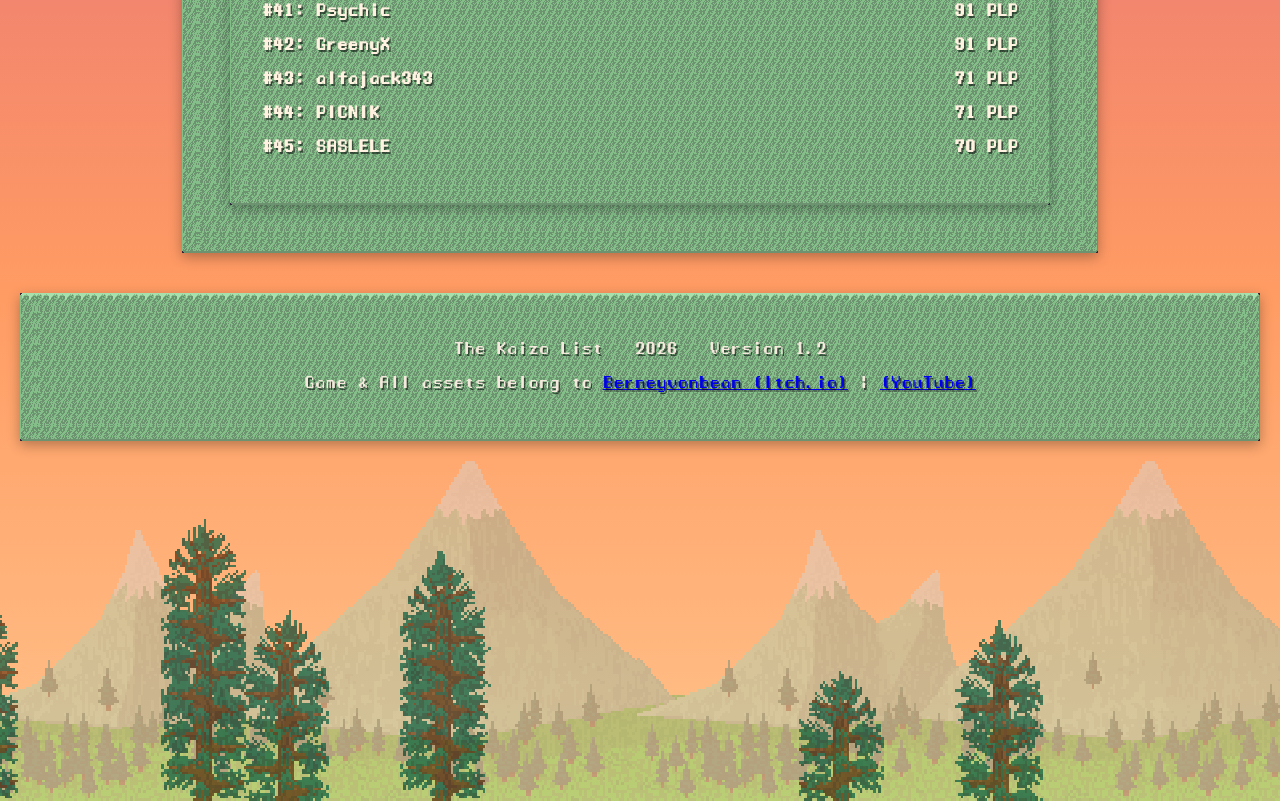
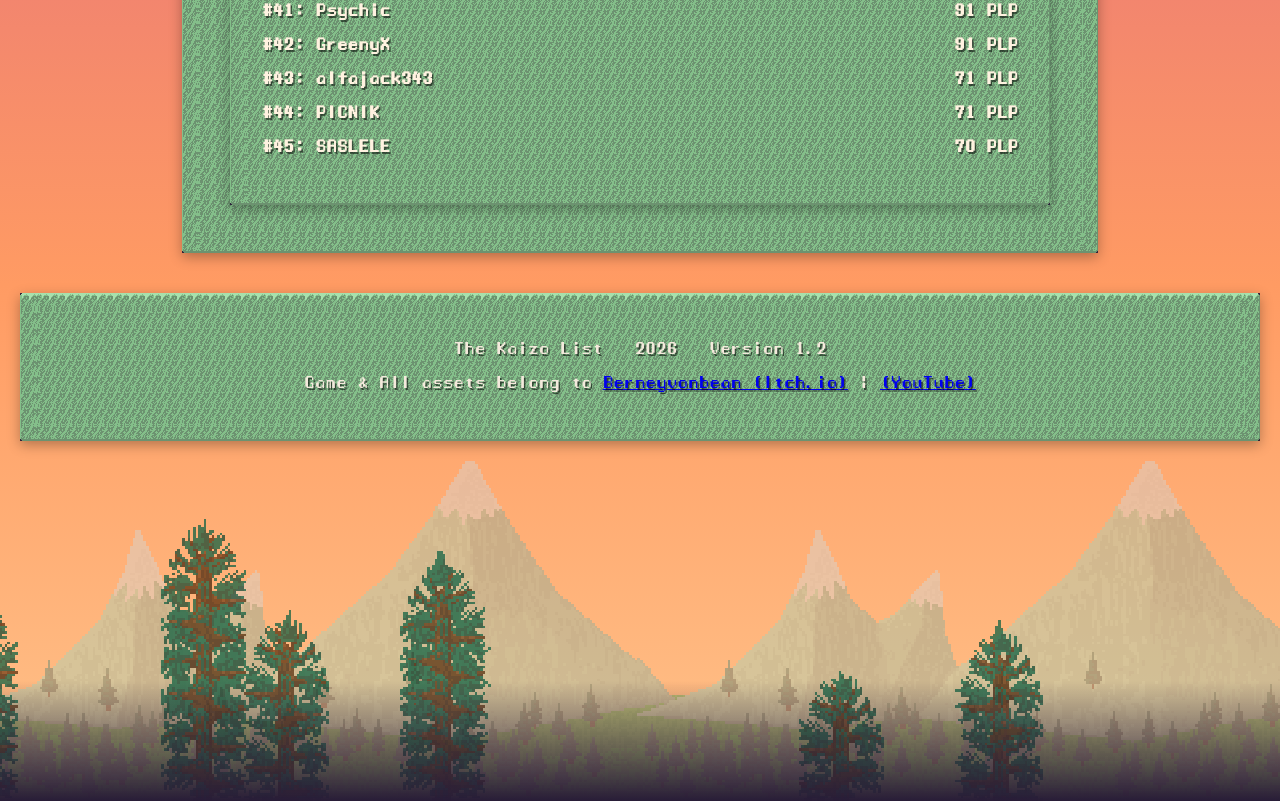
Before and after one commit to GerminULB/KaizoList, a plain HTML site: page PlayerList/index.html in a window 1280 px wide. Shown: the part 1782-2583 px from the top of the page. Drawn offline with Linux system fonts and the light colour scheme; files whose address does not match are found by name.

Commit message:
Update index.html

```diff
--- a/PlayerList/index.html
+++ b/PlayerList/index.html
@@ -8,8 +8,6 @@
   <link rel="stylesheet" href="../style.css">
 </head>
 <body>
-  <div class="sunset-decor back"></div>
-  <div class="sunset-decor front"></div>
 
   <div class="container panel-9slice">
     <a href="/KaizoList/"><img src="../images/kaizolistlogo_wide.png" alt="Kaizo List Logo" class="logo"></a>
@@ -43,5 +41,9 @@
 
   <script src="../score.js"></script>
   <script type="module" src="playerlist.js"></script>
+
+  <div class="sunset-decor back"></div>
+  <div class="sunset-decor front"></div>
+  <div class="sunset-mask"></div>
 </body>
 </html>
```
